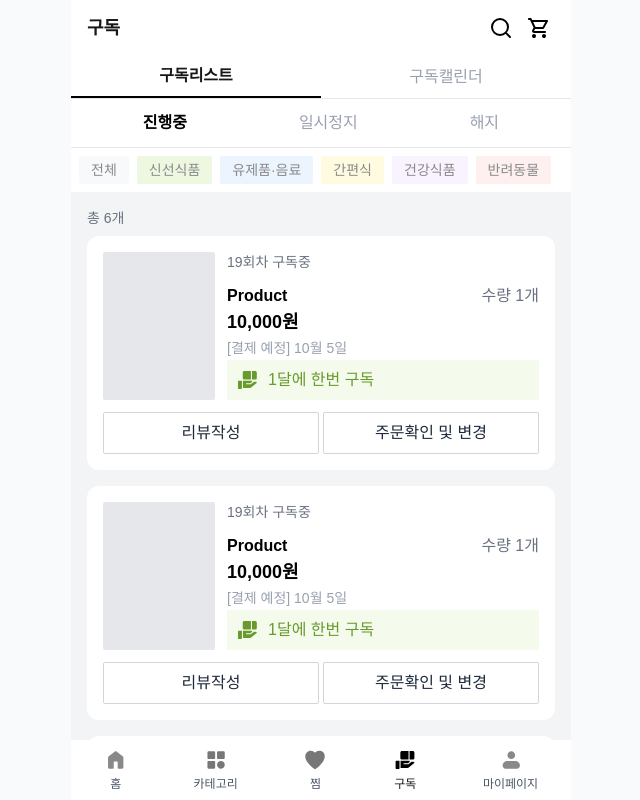
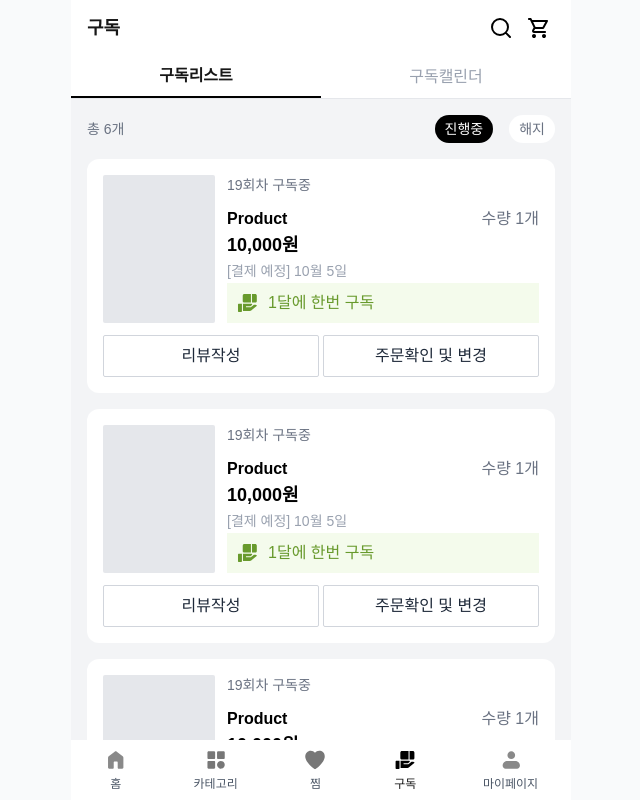
Before and after one commit to ydsic/mogupick, a Next.js app: page /subscribe in a window 1280 px wide. Shown: the whole page, without its empty margins (319-959 px from the left). Built offline with nearby package versions, Linux system fonts and the light colour scheme.

Commit message:
fix: 구독리스트 변경사항 수정

```diff
--- a/src/app/(main)/subscribe/_components/CategoryFilter.tsx
+++ /dev/null
@@ -1,51 +0,0 @@
-'use client';
-
-import { useRouter, useSearchParams } from 'next/navigation';
-
-interface Props {
-  selectedCategory: string | null;
-  onSelect: (category: string | null) => void;
-}
-const categories = [
-  { key: 'all', name: '전체', color: 'bg-gray-100 hover:bg-gray-200' },
-  { key: 'fresh', name: '신선식품', color: 'bg-green-100 hover:bg-green-200' },
-  { key: 'dairy', name: '유제품·음료', color: 'bg-blue-100 hover:bg-blue-200' },
-  { key: 'snack', name: '간편식', color: 'bg-yellow-100 hover:bg-yellow-200' },
-  { key: 'health', name: '건강식품', color: 'bg-purple-100 hover:bg-purple-200' },
-  { key: 'pet', name: '반려동물', color: 'bg-red-100 hover:bg-red-200' },
-];
-
-export default function CategoryFilter({ selectedCategory, onSelect }: Props) {
-  const router = useRouter();
-  const searchParams = useSearchParams();
-  const selected = searchParams.get('category');
-
-  const handleClick = (c: string) => {
-    const params = new URLSearchParams(searchParams);
-    if (c === selected) {
-      params.delete('category');
-    } else {
-      params.set('category', c);
-    }
-    router.push(`?${params.toString()}`);
-  };
-
-  return (
-    <div className="sticky top-14 z-10 flex gap-2 overflow-x-auto bg-white p-2">
-      {categories.map((c) => {
-        const isSelected = selected === c.name;
-        return (
-          <button
-            key={c.name}
-            onClick={() => handleClick(c.name)}
-            className={`rounded-xs px-3 py-1 text-sm font-medium whitespace-nowrap ${c.color} ${
-              isSelected ? 'scale-105 font-semibold opacity-80 shadow-md' : 'opacity-50'
-            } transition-all duration-200 active:scale-95 active:shadow-inner`}
-          >
-            {c.name}
-          </button>
-        );
-      })}
-    </div>
-  );
-}
--- a/src/app/(main)/subscribe/_components/StatusFilter.tsx
+++ /dev/null
@@ -1,31 +0,0 @@
-'use client';
-
-interface StatusFilterProps {
-  value: 'ongoing' | 'paused' | 'canceled';
-  onChange: (value: 'ongoing' | 'paused' | 'canceled') => void;
-}
-
-export default function StatusFilter({ value, onChange }: StatusFilterProps) {
-  return (
-    <div className="flex justify-evenly gap-10 border-b border-gray-200 py-3 text-gray-400">
-      <button
-        onClick={() => onChange('ongoing')}
-        className={value === 'ongoing' ? 'font-semibold text-black' : ''}
-      >
-        진행중
-      </button>
-      <button
-        onClick={() => onChange('paused')}
-        className={value === 'paused' ? 'font-semibold text-black' : ''}
-      >
-        일시정지
-      </button>
-      <button
-        onClick={() => onChange('canceled')}
-        className={value === 'canceled' ? 'font-semibold text-black' : ''}
-      >
-        해지
-      </button>
-    </div>
-  );
-}
--- a/src/app/(main)/subscribe/_components/SubscribeList.tsx
+++ b/src/app/(main)/subscribe/_components/SubscribeList.tsx
@@ -4,8 +4,14 @@ export default function SubscribeList() {
   return (
     <div className="min-h-[73dvh] bg-gray-100 p-4">
       <div className="text-gray-500">
-        <div className="mb-2 text-sm font-medium">
-          총 <span>6</span>개
+        <div className="mb-4 flex items-center justify-between text-sm font-medium">
+          <div>
+            총 <span>6</span>개
+          </div>
+          <div className="flex gap-4">
+            <div className="rounded-full bg-black px-2.5 py-1 text-white">진행중</div>
+            <div className="rounded-full bg-white px-2.5 py-1">해지</div>
+          </div>
         </div>
         <ul className="flex flex-col gap-4">
           {Array.from({ length: 6 }).map((_, i) => (
--- a/src/app/(main)/subscribe/_components/SubscribePage.tsx
+++ b/src/app/(main)/subscribe/_components/SubscribePage.tsx
@@ -44,8 +44,6 @@ export default function SubscribePage() {
             { key: 'calendar', label: '구독캘린더' },
           ]}
         />
-        {activeTab === 'list' && <StatusFilter value={statusFilter} onChange={setStatusFilter} />}
-        <CategoryFilter selectedCategory={selectedCategory} onSelect={setSelectedCategory} />
 
         <div>
           {activeTab === 'list' ? (
```
Also changed, not shown: 1 other file (tests, documents, lock files or other folders).
